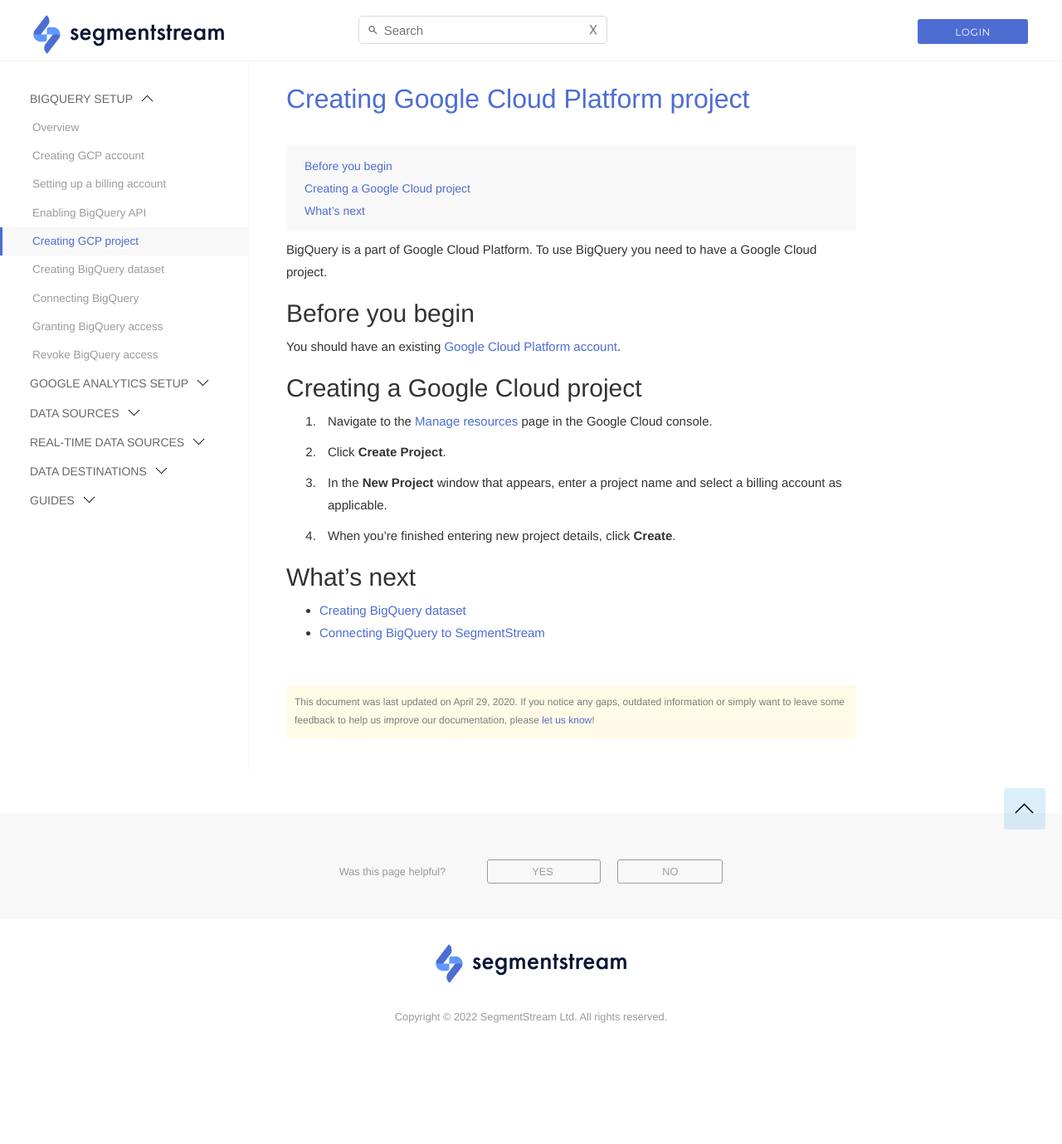
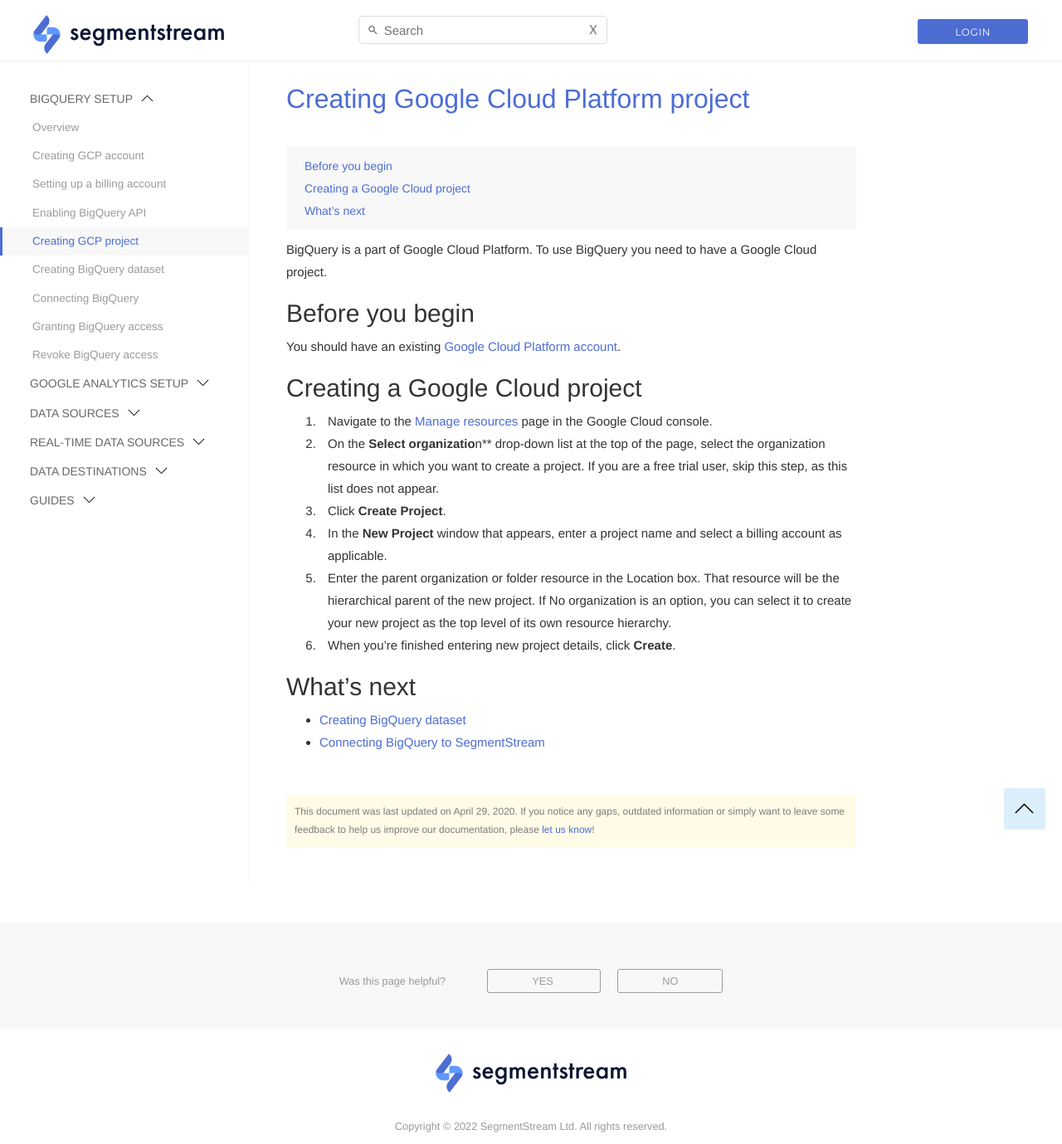
Before and after one commit to segmentstream-com/segmentstream-com.github.io, a Jekyll site: the page built from _docs/bigquery/creating-gcp-project.md, in a window 1280 px wide. Shown: the whole page at 83% size. Built offline with Jekyll 4.4.1, drawn with Linux system fonts in a browser that asks for light colours; nearby versions of some CDN libraries; before the commit the page ends 1247 px from its top, so only the background shows below that.

Commit message:
update guide

```diff
--- a/_docs/bigquery/creating-gcp-project.md
+++ b/_docs/bigquery/creating-gcp-project.md
@@ -21,12 +21,11 @@
 
 ## Creating a Google Cloud project
 1. Navigate to the [Manage resources](https://console.cloud.google.com/cloud-resource-manager?walkthrough_id=resource-manager--create-project) page in the Google Cloud console.
-
-2. Click **Create Project**.
-
-3. In the **New Project** window that appears, enter a project name and select a billing account as applicable.
-
-4. When you're finished entering new project details, click **Create**.
+2. On the **Select organizatio**n** drop-down list at the top of the page, select the organization resource in which you want to create a project. If you are a free trial user, skip this step, as this list does not appear.
+3. Click **Create Project**.
+4. In the **New Project** window that appears, enter a project name and select a billing account as applicable.
+5. Enter the parent organization or folder resource in the Location box. That resource will be the hierarchical parent of the new project. If No organization is an option, you can select it to create your new project as the top level of its own resource hierarchy.
+6. When you're finished entering new project details, click **Create**.
 
 ## What's next
 
```
